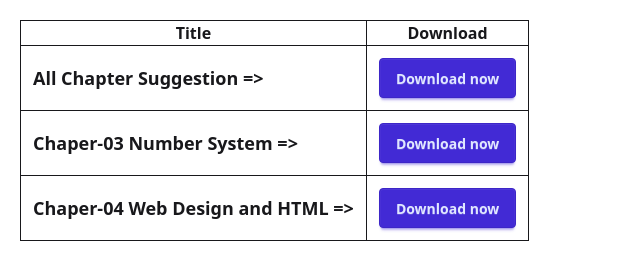
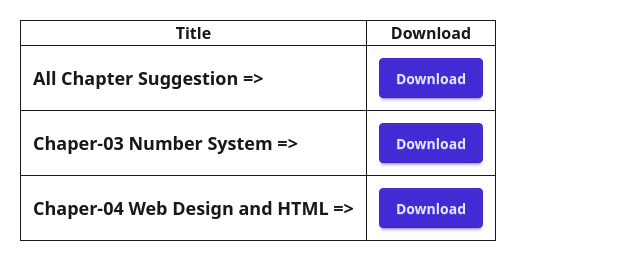
Before and after one commit to md-rafi-3/Download-ICT-Suggestion, a plain HTML site: page index.html in a window 1280 px wide. Shown: the part 60-340 px from the top of the page, without its empty margins (0-640 px from the left). Drawn offline with nearby package versions, Linux system fonts and the light colour scheme.

Commit message:
ICT All Chapter Suggestion

```diff
--- a/index.html
+++ b/index.html
@@ -18,15 +18,15 @@
         </tr>
         <tr class="*:border *:p-3">
             <td><h3 class="text-lg font-semibold">All Chapter Suggestion =></h3></td>
-            <td><a  href="ICT Suggeation.pdf" download="ICT Suggeation"  class="btn btn-primary">Download now</a> </td>
+            <td><a  href="ICT Suggeation.pdf" download="ICT Suggeation"  class="btn btn-primary">Download </a> </td>
         </tr>
         <tr class="*:border *:p-3">
               <td><h3 class="text-lg font-semibold">Chaper-03 Number System =></h3></td>
-            <td><a href="Chapter 3 Number system.pdf" download="Chapter 3 Number system" class="btn btn-primary">Download now</a> </td>
+            <td><a href="Chapter 3 Number system.pdf" download="Chapter 3 Number system" class="btn btn-primary">Download </a> </td>
         </tr>
         <tr class="*:border *:p-3">
               <td><h3 class="text-lg font-semibold">Chaper-04 Web Design and HTML =></h3></td>
-            <td><a href="Chapter 4 Webpage and HTML.pdf" download="Chapter-04 Web Design and HTML"  class="btn btn-primary">Download now</a> </td>
+            <td><a href="Chapter 4 Webpage and HTML.pdf" download="Chapter-04 Web Design and HTML"  class="btn btn-primary">Download</a> </td>
         </tr>
     </table>
 
```
